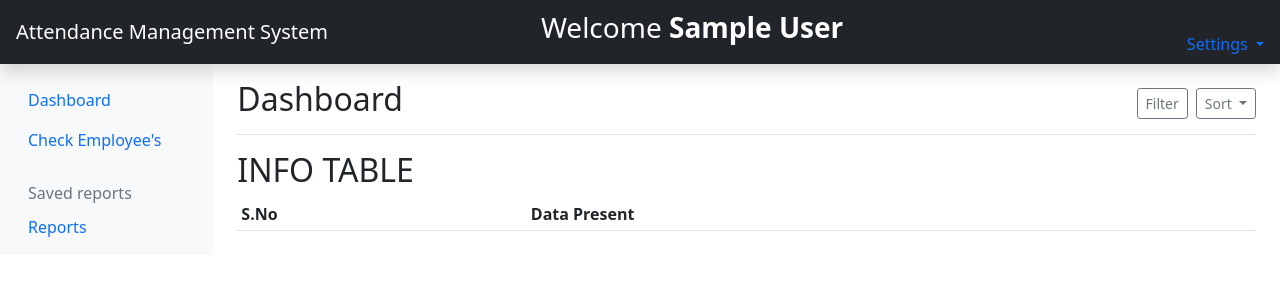
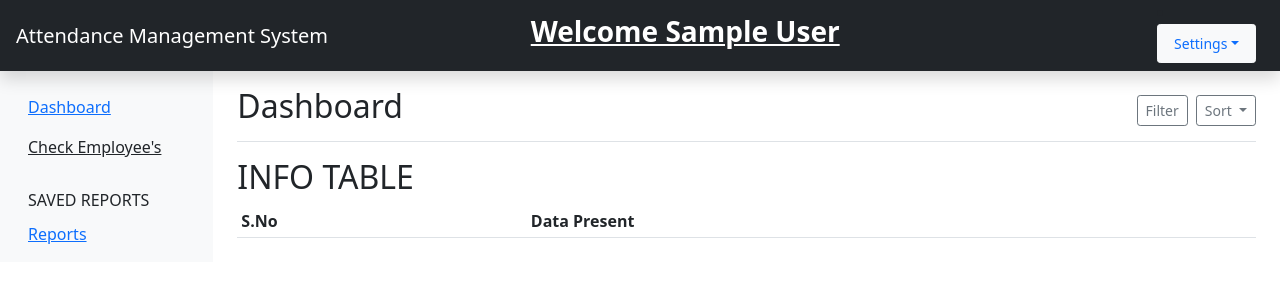
Before and after one commit to Deadpace/dashboard-attendance, a Flask app: page /dashboard in a window 1280 px wide. Shown: the top 300 px of the page. Run offline with Flask 2, Linux system fonts and the light colour scheme; the visitor is signed in with stand-in values (Sample User, id 1); data that the repository does not hold is empty.

Commit message:
somechanges

```diff
--- a/Templates/dashboard/dashboard_base.html
+++ b/Templates/dashboard/dashboard_base.html
@@ -19,14 +19,15 @@
             <a class="navbar-brand col-md-3 col-lg-2 me-0 px-3" href="{{url_for('dashboard')}}">Attendance Management
                 System</a>
             <div class="w-50 p-2">
-                <h3 class="text-center" style="color:white">Welcome <strong>{{session["username"]}}</strong></h3>
+                <h3 class="text-center" style="color:white"><strong><u>Welcome {{session["username"]}}</u></strong></h3>
             </div>
             <li class="nav-item dropdown">
-                <a class="nav-link dropdown-toggle" href="#" id="navbarDropdown" role="button" data-bs-toggle="dropdown"
+                <a class="nav-link btn btn-sm btn-light dropdown-toggle dropdown-toggle-split me-4 mb-2" href="#" id="navbarDropdown" role="button" data-bs-toggle="dropdown"
                     aria-expanded="false">
+                    <span class="visually-hidden">Toggle Dropdown</span>
                     Settings
                 </a>
-                <div class="dropdown-menu" aria-labelledby="navbarDropdown">
+                <div class="dropdown-menu dropdown-menu-lg-end" aria-labelledby="navbarDropdown">
                     <a class="dropdown-item" type="button" data-bs-toggle="modal" data-bs-target="#exampleModal">Change
                         Password</a>
                     <a class="dropdown-item" href="{{url_for('add_employee')}}">Add New Employee</a>
@@ -83,19 +84,19 @@
                         <li class="nav-item">
                             <a class="nav-link active" aria-current="page" href="{{url_for('dashboard')}}">
                                 <span data-feather="home"></span>
-                                Dashboard
+                                <u>Dashboard</u>
                             </a>
                         </li>
                         <li class="nav-item">
-                            <a class="nav-link" href="{{url_for('all_employees')}}">
+                            <a class="nav-link text-dark" href="{{url_for('all_employees')}}">
                                 <span data-feather="file"></span>
-                                Check Employee's
+                               <u>Check Employee's</u>
                             </a>
                         </li>
                     </ul>
 
                     <h6
-                        class="sidebar-heading d-flex justify-content-between align-items-center px-3 mt-4 mb-1 text-muted">
+                        class="sidebar-heading d-flex justify-content-between align-items-center px-3 mt-4 mb-1 text-uppercase">
                         <span>Saved reports</span>
                         <a class="link-secondary" href="#" aria-label="Add a new report">
                             <span data-feather="plus-circle"></span>
@@ -105,7 +106,7 @@
                         <li class="nav-item">
                             <a class="nav-link" href="{{url_for('generate_report')}}">
                                 <span data-feather="file-text"></span>
-                                Reports
+                                <u>Reports</u>
                             </a>
                         </li>
                     </ul>
```
Also changed, not shown: Templates/login/login.html (+9 -8 lines), static/images/avatar.png (added), 1 other file.
